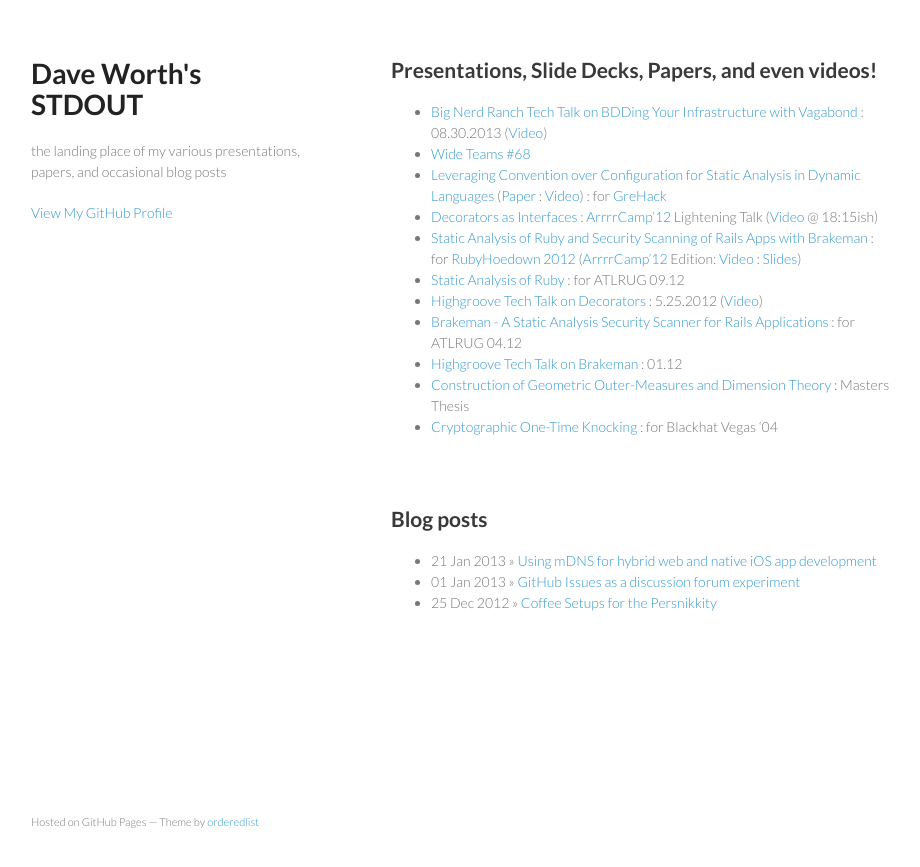
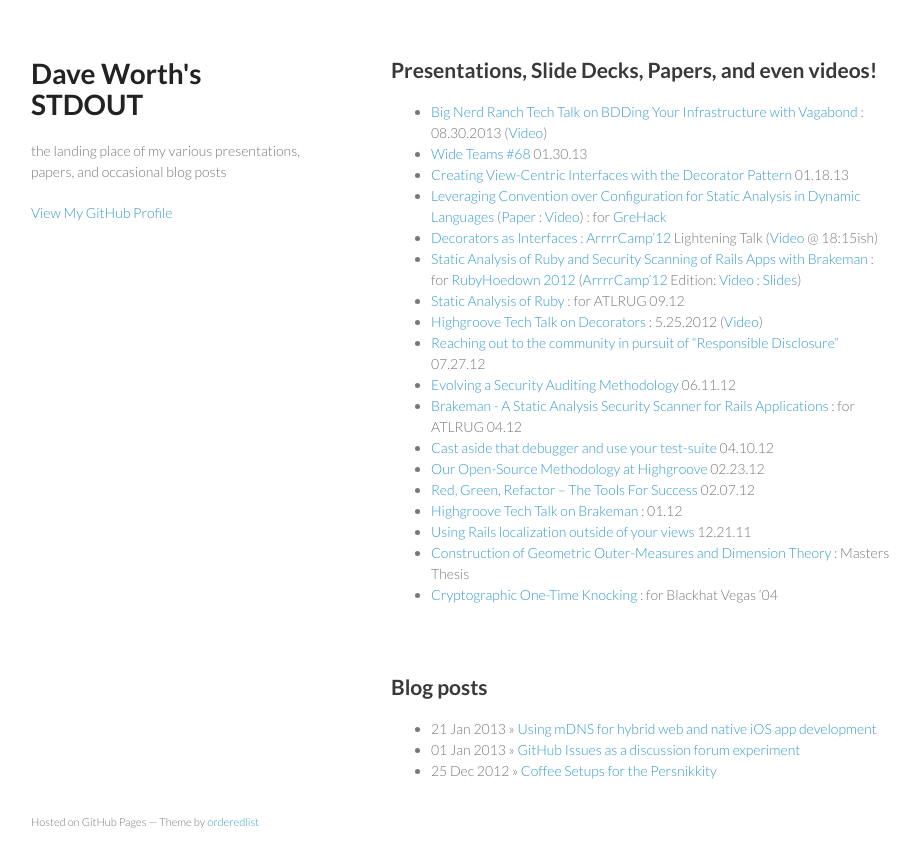
Before and after one commit to daveworth/daveworth.github.com, a Jekyll site: the page built from index.md, in a window 1280 px wide. Shown: the top 867 px of the page, without its empty margins (179-1099 px from the left). Built offline with Jekyll 4.4.1, drawn with Linux system fonts in a browser that asks for light colours.

Commit message:
Update index.md
add _all_ the HG/BNR blog posts of interest

```diff
--- a/index.md
+++ b/index.md
@@ -2,13 +2,20 @@
 layout: default
 ---
 * [Big Nerd Ranch Tech Talk on BDDing Your Infrastructure with Vagabond](http://daveworth.github.io/8_30_2013_BDD_Your_Infrastructure_with_Vagabond/#slide-0) : 08.30.2013 ([Video](http://vimeo.com/74387133))
-* [Wide Teams #68](http://www.wideteams.com/2013/01/30/episode-68-david-worth-of-big-nerd-ranch/)
+* [Wide Teams #68](http://www.wideteams.com/2013/01/30/episode-68-david-worth-of-big-nerd-ranch/) 01.30.13
+* [Creating View-Centric Interfaces with the Decorator Pattern](http://blog.bignerdranch.com/1702-creating-view-centric-interfaces-with-the-decorator-pattern/) 01.18.13
 * [Leveraging Convention over Configuration for Static Analysis in Dynamic Languages](http://ensiwiki.ensimag.fr/images/7/70/GreHack-2012-talk-David_Worth_and_Justin_Collins-Leveraging_Convention_over_Configuration_for_Static_Analysis_in_Dynamic_Languages.pdf) ([Paper](http://ensiwiki.ensimag.fr/images/c/c5/GreHack-2012-Leveraging_Convention_over_Configuration_for_Static_Analysis_in_Dynamic_Languages.pdf) : [Video](http://www.youtube.com/watch?feature=player_embedded&v=tHUxZbNktxg)) : for [GreHack](http://grehack.org/en/)
 * [Decorators as Interfaces](http://daveworth.github.io/ArrrrCamp_2012-DecoratorsAsInterfaces) : [ArrrrCamp'12](http://2012.arrrrcamp.be/) Lightening Talk ([Video](http://vimeo.com/groups/arrrrcamp/videos/51898787) @ 18:15ish)
 * [Static Analysis of Ruby and Security Scanning of Rails Apps with Brakeman](http://daveworth.github.io/RubyHoedown_2012-StaticAnalysisAndSecurityAnalysisWithBrakeman) : for [RubyHoedown 2012](http://rubyhoedown.com/) ([ArrrrCamp'12](http://2012.arrrrcamp.be/) Edition: [Video](http://vimeo.com/groups/arrrrcamp/videos/51635385) : [Slides](http://daveworth.github.com/ArrrrCamp_2012-StaticAnalysisAndSecurityAnalysisWithBrakeman/))
 * [Static Analysis of Ruby](http://daveworth.github.io/ATLRUG_07_2012-StaticAnalysisRuby/) : for ATLRUG 09.12
 * [Highgroove Tech Talk on Decorators](http://daveworth.github.io/5-25-2012-Highgroove-Tech-Talk---Decorators/) :  5.25.2012 ([Video](http://vimeo.com/42860016))
+* [Reaching out to the community in pursuit of “Responsible Disclosure”](http://blog.bignerdranch.com/1702-creating-view-centric-interfaces-with-the-decorator-pattern/) 07.27.12
+* [Evolving a Security Auditing Methodology](http://blog.bignerdranch.com/1641-evolving-a-security-auditing-methodology/) 06.11.12
 * [Brakeman - A Static Analysis Security Scanner for Rails Applications](http://daveworth.github.io/ATLRUG_04_2012-BrakemanPresentation/) : for ATLRUG 04.12
+* [Cast aside that debugger and use your test-suite](http://blog.bignerdranch.com/1618-cast-aside-that-debugger-and-use-your-test-suite/) 04.10.12
+* [Our Open-Source Methodology at Highgroove](http://blog.bignerdranch.com/1602-our-open-source-methodology-at-highgroove/) 02.23.12
+* [Red, Green, Refactor – The Tools For Success](http://blog.bignerdranch.com/1593-red-green-refactor-the-tools-for-success/) 02.07.12
 * [Highgroove Tech Talk on Brakeman](http://vimeo.com/35766582) : 01.12
+* [Using Rails localization outside of your views](http://blog.bignerdranch.com/1577-using-rails-localization-outside-of-your-views/) 12.21.11
 * [Construction of Geometric Outer-Measures and Dimension Theory](http://www.math.unm.edu/~loring/graduate_students/DaveWorthThesis.pdf) : Masters Thesis
 * [Cryptographic One-Time Knocking](http://www.blackhat.com/presentations/bh-usa-04/bh-us-04-worth-up.pdf) : for Blackhat Vegas '04
```
